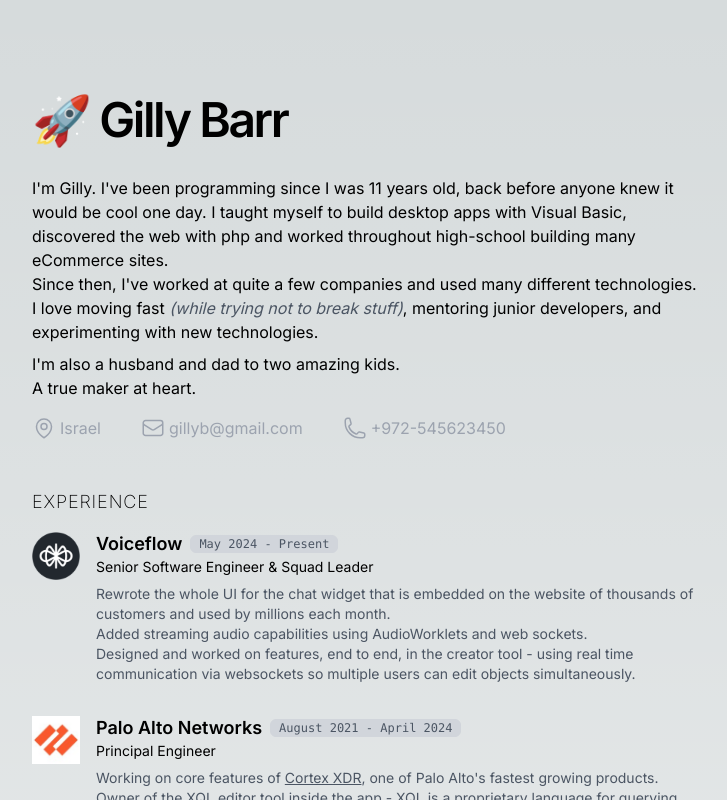
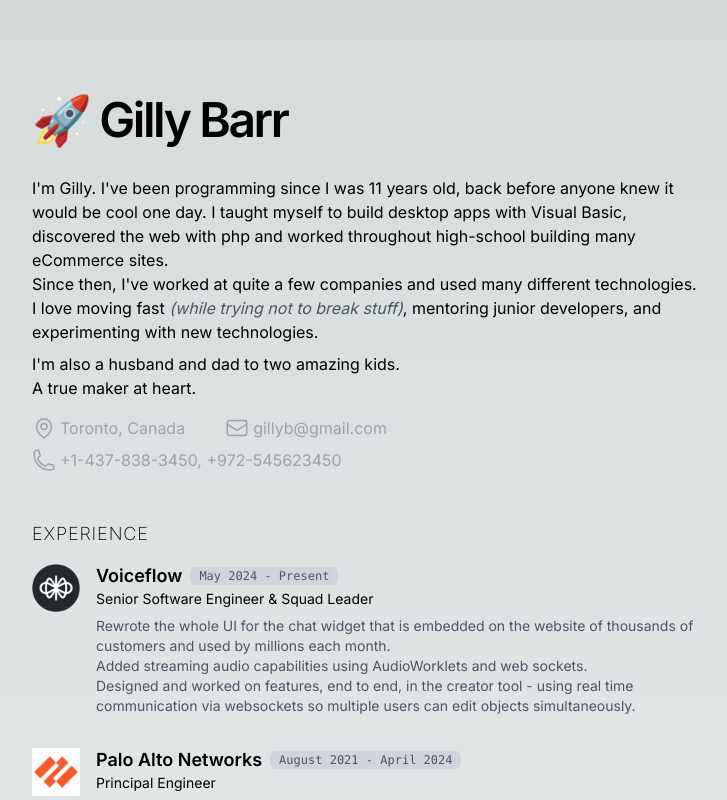
Before and after one commit to gillyb/thisisgilly, a Next.js app: page / in a window 1280 px wide. Shown: the top 800 px of the page, without its empty margins (272-999 px from the left). Built offline with nearby package versions, Linux system fonts and the light colour scheme.

Commit message:
Update page.tsx

```diff
--- a/src/app/page.tsx
+++ b/src/app/page.tsx
@@ -34,7 +34,7 @@
             <path strokeLinecap="round" strokeLinejoin="round" d="M15 10.5a3 3 0 11-6 0 3 3 0 016 0z" />
             <path strokeLinecap="round" strokeLinejoin="round" d="M19.5 10.5c0 7.142-7.5 11.25-7.5 11.25S4.5 17.642 4.5 10.5a7.5 7.5 0 1115 0z" />
           </svg>
-          <span className="inline-block ml-1">Israel</span>
+          <span className="inline-block ml-1">Toronto, Canada</span>
         </div>
         <div className="flex text-md text-gray-400 dark:text-gray-600">
           <svg xmlns="http://www.w3.org/2000/svg" fill="none" viewBox="0 0 24 24" strokeWidth={1.5} stroke="currentColor" className="w-6 h-6">
@@ -46,7 +46,7 @@
           <svg xmlns="http://www.w3.org/2000/svg" fill="none" viewBox="0 0 24 24" strokeWidth={1.5} stroke="currentColor" className="w-6 h-6">
             <path strokeLinecap="round" strokeLinejoin="round" d="M2.25 6.75c0 8.284 6.716 15 15 15h2.25a2.25 2.25 0 002.25-2.25v-1.372c0-.516-.351-.966-.852-1.091l-4.423-1.106c-.44-.11-.902.055-1.173.417l-.97 1.293c-.282.376-.769.542-1.21.38a12.035 12.035 0 01-7.143-7.143c-.162-.441.004-.928.38-1.21l1.293-.97c.363-.271.527-.734.417-1.173L6.963 3.102a1.125 1.125 0 00-1.091-.852H4.5A2.25 2.25 0 002.25 4.5v2.25z" />
           </svg>
-          <span className="inline-block ml-1">+972-545623450</span>
+          <span className="inline-block ml-1">+1-437-838-3450, +972-545623450</span>
         </div>
       </div>
 
```
